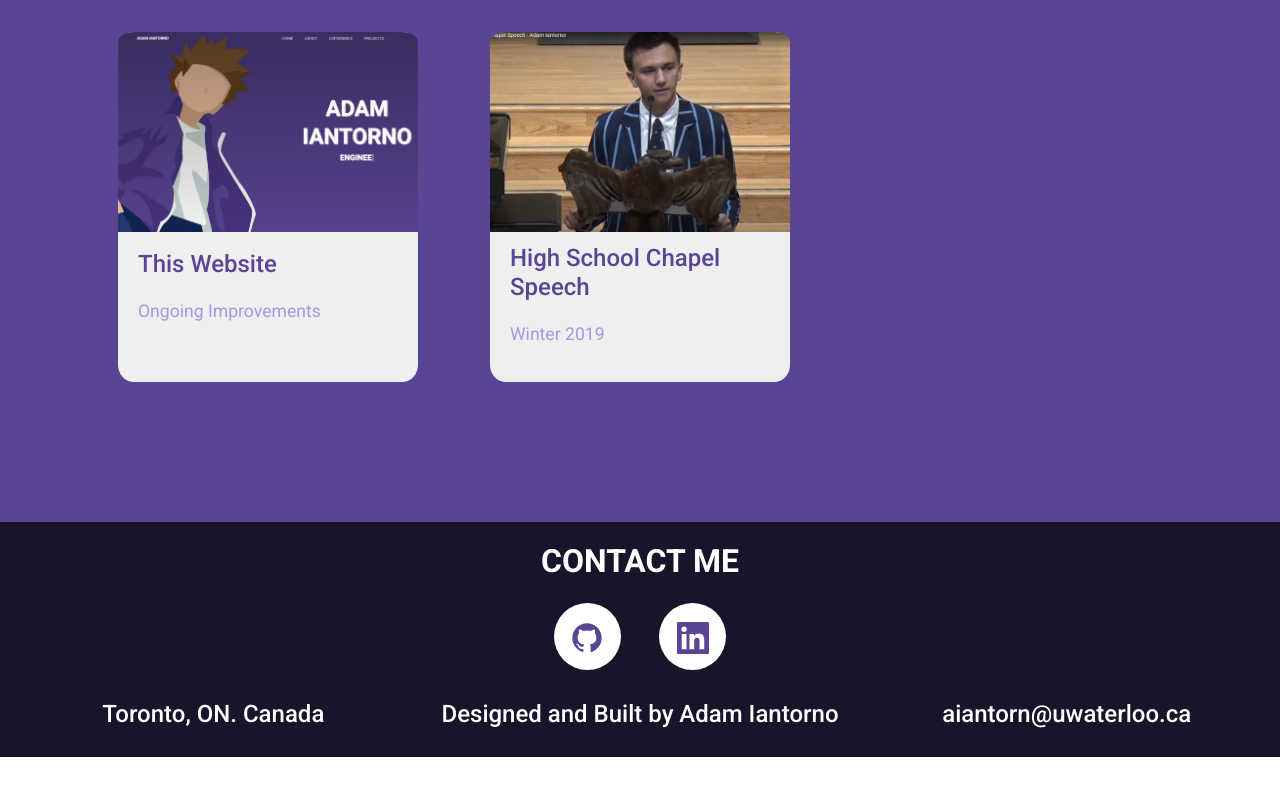
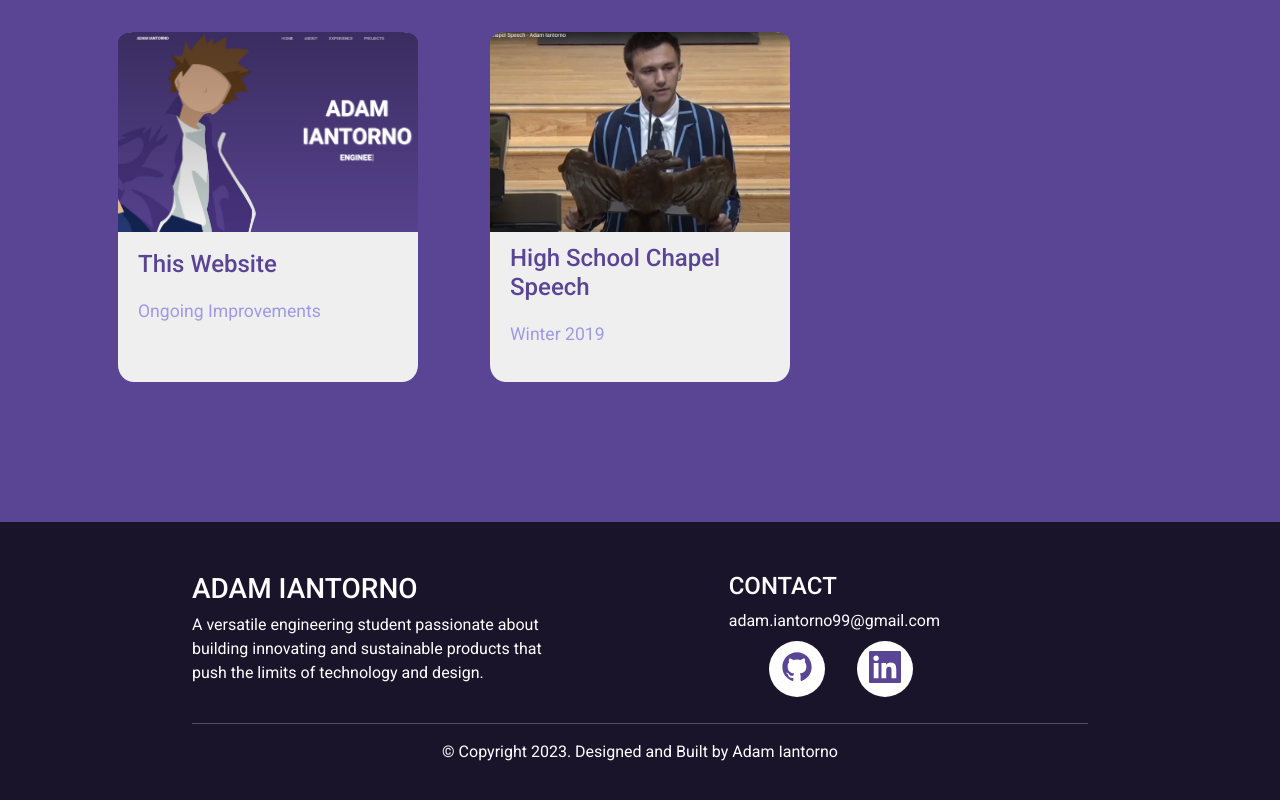
Before and after one commit to adamiantorno/Web-Portfolio, a React (Create React App) app: page / in a window 1280 px wide. Shown: the part 4234-5034 px from the top of the page. Before the commit the page ends 4991 px from the top, so only its background shows below. Built offline with nearby package versions, Linux system fonts and the light colour scheme.

Commit message:
Update footer to two column design

```diff
--- a/src/components/footer/Footer.jsx
+++ b/src/components/footer/Footer.jsx
@@ -1,43 +1,71 @@
-import React from 'react';
+// Software Developed by Adam Iantorno for Portfolio Website 2024
+
+import React from "react";
+
 import { Container, Row, Col } from "react-bootstrap";
-import {
-  GrGithub,
-  GrLinkedin,
-} from "react-icons/gr"
+import { GrGithub, GrLinkedin } from "react-icons/gr";
 
 import "./footer.scss";
+
+
+const socialLinks = [
+  {
+    name: 'Github',
+    icon: <GrGithub />,
+    url: 'https://www.github.com/adamiantorno',
+  },
+  {
+    name: 'LinkedIn',
+    icon: <GrLinkedin />,
+    url: 'https://www.linkedin.com/in/adamiantorno',
+  },
+];
 
 export default function Footer() {
     return (
         <Container fluid className="footer">
+            <Container fluid className="footer-container">
                 <Row>
                     <Col>
-          <h3 className="footer-title">Contact Me</h3>
+                        <Row className="footer-subsection">
+                            <h3>ADAM IANTORNO</h3>
+                            <span>
+                                A versatile engineering student passionate about building innovating and sustainable products that push the limits of technology and design.
+                            </span>
+                        </Row>
+                    </Col>
+                    <Col md={2} />
+                    <Col>
+                        <Row className="footer-subsection">
+                            <Col>
+                                <h4>CONTACT</h4>
+                                <span>adam.iantorno99@gmail.com</span>
+                            </Col>
+                            <Col>
+                                <Container className="footer-social-links">
+                                    <ul>
+                                    {socialLinks.map(({ name, icon, url }) => (
+                                        <li key={name}>
+                                            <a href={url} aria-label={name}>
+                                                {icon}
+                                            </a>
+                                        </li>
+                                    ))}
+                                    </ul>
+                                </Container>
                             </Col>
                         </Row>
+                    </Col>
+                </Row>
+                <hr />
                 <Row>
                     <Col>
-          <div className='footer-socialicons'>
-            <a href="https://www.github.com/adamiantorno">
-              <GrGithub />
-            </a>
-            <a href="https://www.linkedin.com/in/adamiantorno">
-              <GrLinkedin />
-            </a>
-          </div>
-        </Col>
-      </Row>
-      <Row>
-        <Col>
-          <h4>Toronto, ON. Canada</h4>
-        </Col>
-        <Col>
-          <h4>Designed and Built by Adam Iantorno</h4>
-        </Col>
-        <Col>
-          <h4>aiantorn@uwaterloo.ca</h4>
+                        <span>
+                            &copy; Copyright 2023. Designed and Built by Adam Iantorno
+                        </span>
                     </Col>
                 </Row>
             </Container>
+        </Container>
     );
 }
--- a/src/components/footer/footer.scss
+++ b/src/components/footer/footer.scss
@@ -1,21 +1,38 @@
+// Software Developed by Adam Iantorno for Portfolio Website 2024
+
 @import '../../scss/variables';
 @import '../../scss/styles.scss';
 
 .footer {
+    display: flex;
+    flex-direction: column;
+    padding: 0 !important;
+    height: auto;
+    min-height: 70px;
+    text-align: center;
+
+    &-container {
         background-color: $primary-dark;
         color: #fff;
-    padding: 20px 0;
-
-    &-title {
-        color: #fff;
-        text-transform: uppercase;
-        font-weight: bold;
-        font-size: 2em;
+        padding: 50px 15vw !important;
     }
 
-    &-socialicons {
-        margin-top: 15px;
-        margin-bottom: 30px;
+    &-subsection {
+        text-align: left;
+        padding-bottom: 10px;
+    }
+
+    &-social-links {
+        display: flex;
+        flex-direction: row;
+
+        ul {
+            list-style: none;
+            padding: 0;
+            margin: 0;
+
+            li {
+                float: left;
 
                 a {
                     background-color: #fff;
@@ -23,11 +40,11 @@
                     color: $primary-colour-1;
                     display: inline-block;
                     font-size: 2rem;
-            height: 4.2rem;
-            width: 4.2rem;
-            margin: 0 1.2rem;
+                    height: 3.5rem;
+                    width: 3.5rem;
+                    margin: 0.5rem 1rem 0px 1rem;
                     text-align: center;
-            line-height: 4rem;
+                    line-height: 3rem;
 
                     &:hover {
                         color: #fff;
@@ -35,4 +52,7 @@
                     }
                 }
             }
+
         }
+    }
+}
```
Lines whose indentation alone changed are shown as unchanged.
